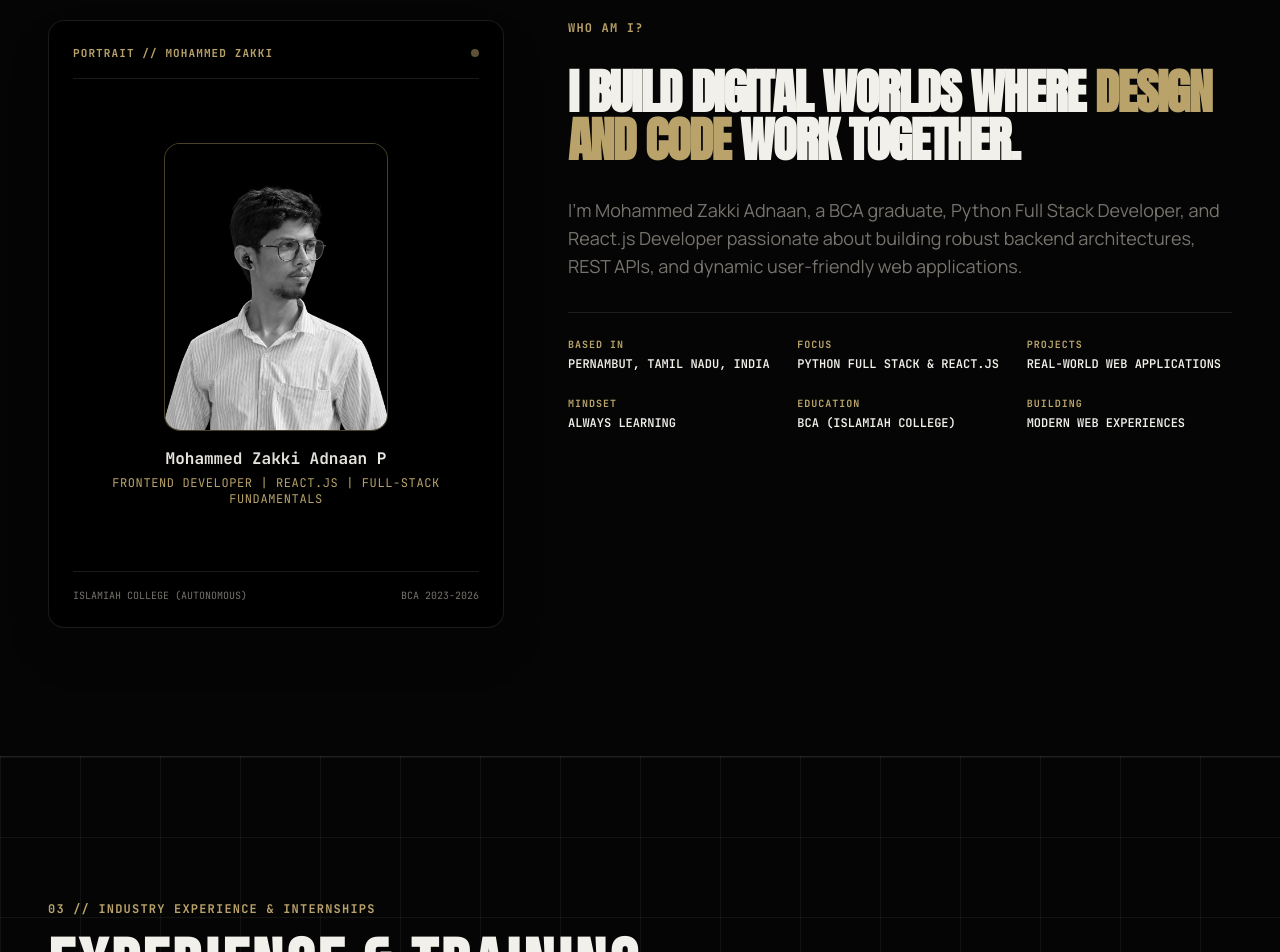
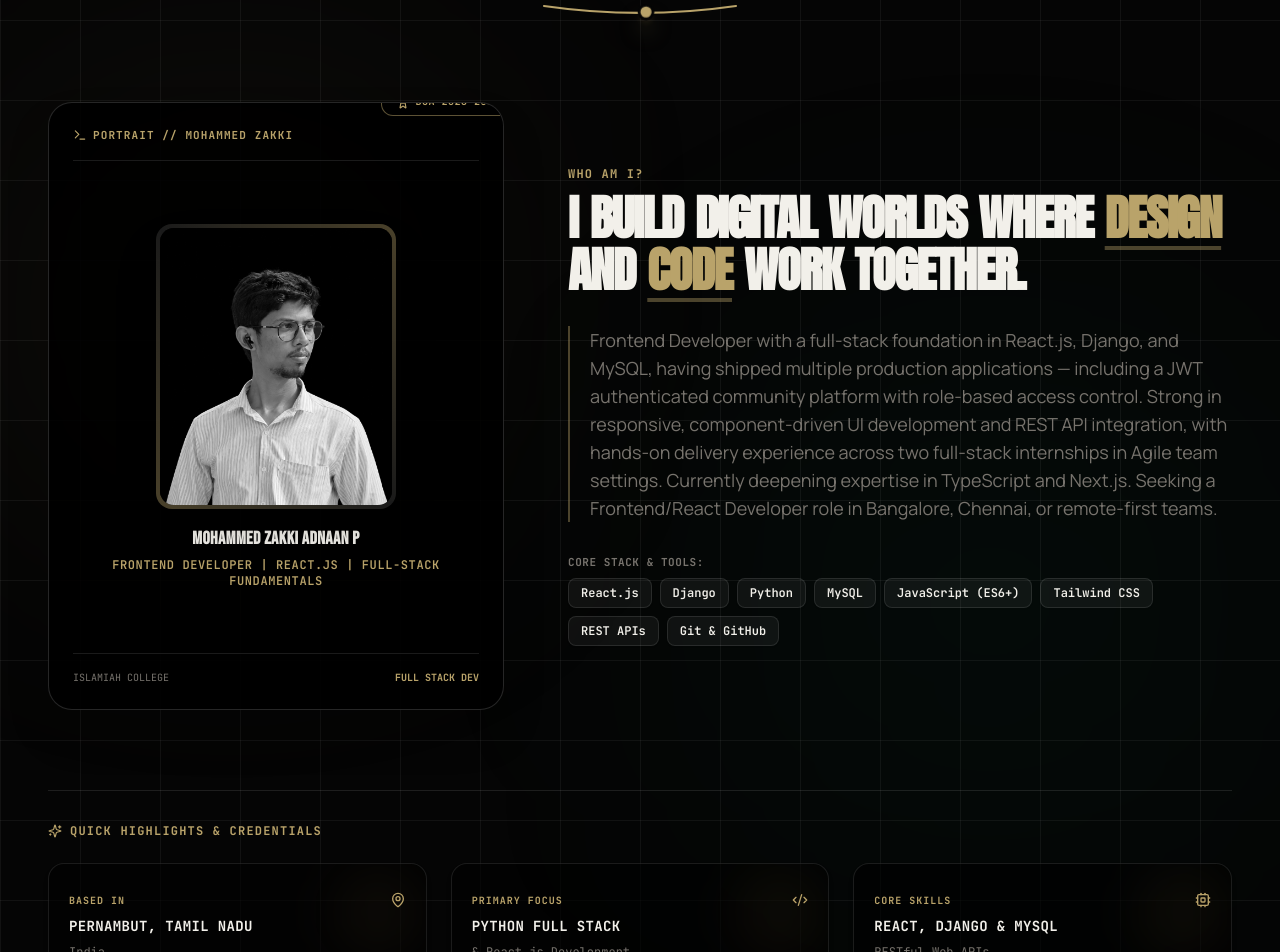
Before and after one commit to Zakki-05/zakki-s-new-portfolio, a React (Vite) app: page / in a window 1280 px wide. Shown: the part 1100-2052 px from the top of the page. Built offline with nearby package versions, Linux system fonts and the light colour scheme.

Commit message:
feat: add 3D tilt, word reveal, glow aura, and interactive cards to About page

```diff
--- a/src/components/AboutEditorial.jsx
+++ b/src/components/AboutEditorial.jsx
@@ -1,163 +1,304 @@
-import React, { useState } from 'react';
-import { motion } from 'framer-motion';
+import React, { useState, useRef } from 'react';
+import { motion, useScroll, useTransform } from 'framer-motion';
+import { MapPin, Code2, Sparkles, GraduationCap, Rocket, Brain, Cpu, Terminal, Award } from 'lucide-react';
 import { personalData } from '../data/portfolioData';
 
 export default function AboutEditorial() {
   const [imageError, setImageError] = useState(false);
+  const containerRef = useRef(null);
+
+  // 3D Card Hover Tilt State
+  const [rotateX, setRotateX] = useState(0);
+  const [rotateY, setRotateY] = useState(0);
+  const [glarePos, setGlarePos] = useState({ x: 50, y: 50 });
+
+  // Scroll animations
+  const { scrollYProgress } = useScroll({
+    target: containerRef,
+    offset: ["start end", "end start"]
+  });
+
+  const yParallax = useTransform(scrollYProgress, [0, 1], [-40, 40]);
+  const opacityFade = useTransform(scrollYProgress, [0, 0.2, 0.8, 1], [0.4, 1, 1, 0.4]);
+
+  const handleMouseMove = (e) => {
+    const card = e.currentTarget;
+    const rect = card.getBoundingClientRect();
+    const x = e.clientX - rect.left;
+    const y = e.clientY - rect.top;
+
+    const centerX = rect.width / 2;
+    const centerY = rect.height / 2;
+
+    const rX = ((y - centerY) / centerY) * -12;
+    const rY = ((x - centerX) / centerX) * 12;
+
+    setRotateX(rX);
+    setRotateY(rY);
+    setGlarePos({ x: (x / rect.width) * 100, y: (y / rect.height) * 100 });
+  };
+
+  const handleMouseLeave = () => {
+    setRotateX(0);
+    setRotateY(0);
+  };
+
+  // Words reveal array for headline animation
+  const statementWords = "I BUILD DIGITAL WORLDS WHERE DESIGN AND CODE WORK TOGETHER.".split(" ");
+
+  const cardStats = [
+    { label: "BASED IN", val: "PERNAMBUT, TAMIL NADU", sub: "India", icon: MapPin },
+    { label: "PRIMARY FOCUS", val: "PYTHON FULL STACK", sub: "& React.js Development", icon: Code2 },
+    { label: "CORE SKILLS", val: "REACT, DJANGO & MYSQL", sub: "RESTful Web APIs", icon: Cpu },
+    { label: "MINDSET", val: "ALWAYS LEARNING", sub: "Problem-Solving First", icon: Brain },
+    { label: "EDUCATION", val: "BCA GRADUATE", sub: "Islamiah College (2023-2026)", icon: GraduationCap },
+    { label: "BUILDING", val: "MODERN WEB APPS", sub: "Scalable & Responsive", icon: Rocket },
+  ];
 
   return (
-    <section id="about" className="relative py-24 sm:py-32 bg-primaryBlack text-primaryText overflow-hidden">
+    <section
+      ref={containerRef}
+      id="about"
+      className="relative py-28 sm:py-36 bg-primaryBlack text-primaryText overflow-hidden editorial-grid"
+    >
 
-      <div className="max-w-7xl mx-auto px-6 sm:px-12">
+      {/* Background Animated Glow Elements */}
+      <motion.div
+        style={{ y: yParallax, opacity: opacityFade }}
+        className="absolute top-1/4 left-10 w-96 h-96 bg-goldAccent/10 rounded-full blur-[140px] pointer-events-none"
+      />
+      <motion.div
+        style={{ y: useTransform(scrollYProgress, [0, 1], [40, -40]) }}
+        className="absolute bottom-1/4 right-10 w-[500px] h-[500px] bg-emerald-500/5 rounded-full blur-[160px] pointer-events-none"
+      />
 
-        {/* Section Header */}
-        <div className="flex flex-col items-center text-center space-y-2 mb-16">
-          <span className="font-mono text-xs font-bold uppercase tracking-widest text-mutedText">
-            02 // THE PERSON BEHIND THE WORK
-          </span>
+      <div className="max-w-7xl mx-auto px-6 sm:px-12 relative z-10 space-y-20">
 
-          <h2 className="font-headline text-5xl sm:text-6xl lg:text-7xl font-extrabold text-goldAccent tracking-wider uppercase">
+        {/* Section Header with Animated Gold Accent Line */}
+        <motion.div
+          initial={{ opacity: 0, y: 20 }}
+          whileInView={{ opacity: 1, y: 0 }}
+          viewport={{ once: true }}
+          transition={{ duration: 0.6 }}
+          className="flex flex-col items-center text-center space-y-3"
+        >
+          <div className="inline-flex items-center gap-2 px-3 py-1 rounded-full bg-goldAccent/10 border border-goldAccent/30 font-mono text-xs font-bold uppercase tracking-widest text-goldAccent">
+            <Sparkles className="w-3.5 h-3.5 animate-pulse" />
+            <span>02 // THE PERSON BEHIND THE WORK</span>
+          </div>
+
+          <h2 className="font-headline text-5xl sm:text-7xl lg:text-8xl font-black text-goldAccent tracking-wider uppercase leading-none">
             ABOUT ME
           </h2>
 
-          {/* Thin Curved Gold Line with Circular Point */}
-          <div className="relative w-48 sm:w-64 h-6 flex items-center justify-center my-1">
+          {/* Animated Gold Curved Line */}
+          <div className="relative w-56 sm:w-72 h-8 flex items-center justify-center my-1">
             <svg className="w-full h-full" viewBox="0 0 200 30" fill="none" xmlns="http://www.w3.org/2000/svg">
-              <path
+              <motion.path
+                initial={{ pathLength: 0 }}
+                whileInView={{ pathLength: 1 }}
+                viewport={{ once: true }}
+                transition={{ duration: 1.2, ease: "easeInOut" }}
                 d="M 10 15 Q 100 28 190 15"
                 stroke="#B9A36A"
-                strokeWidth="1.5"
+                strokeWidth="2"
                 strokeLinecap="round"
               />
             </svg>
-            <div className="absolute left-1/2 top-1/2 -translate-x-1/2 -translate-y-1/2 w-2.5 h-2.5 rounded-full bg-goldAccent border-2 border-primaryBlack shadow-md" />
+            <motion.div
+              animate={{ scale: [1, 1.4, 1] }}
+              transition={{ duration: 2, repeat: Infinity, ease: "easeInOut" }}
+              className="absolute left-1/2 top-1/2 -translate-x-1/2 -translate-y-1/2 w-3 h-3 rounded-full bg-goldAccent border-2 border-primaryBlack shadow-lg shadow-goldAccent/50"
+            />
           </div>
+        </motion.div>
+
+        {/* Asymmetric 2-Column Main Grid */}
+        <div className="grid lg:grid-cols-12 gap-12 lg:gap-16 items-center">
+
+          {/* Left Column: 3D Interactive Interactive Portrait Card */}
+          <motion.div
+            initial={{ opacity: 0, x: -40 }}
+            whileInView={{ opacity: 1, x: 0 }}
+            viewport={{ once: true }}
+            transition={{ duration: 0.8 }}
+            className="lg:col-span-5 relative perspective-1000"
+          >
+            <motion.div
+              onMouseMove={handleMouseMove}
+              onMouseLeave={handleMouseLeave}
+              style={{
+                transform: `rotateX(${rotateX}deg) rotateY(${rotateY}deg)`,
+                transition: 'transform 0.15s ease-out'
+              }}
+              data-cursor="card"
+              className="relative aspect-[3/4] max-w-sm mx-auto lg:max-w-none rounded-3xl bg-black/90 border border-white/15 overflow-hidden p-6 flex flex-col justify-between shadow-2xl group cursor-pointer select-none"
+            >
+              {/* Dynamic Mouse Glare Overlay */}
+              <div
+                className="absolute inset-0 pointer-events-none transition-opacity duration-300 opacity-0 group-hover:opacity-100"
+                style={{
+                  background: `radial-gradient(circle at ${glarePos.x}% ${glarePos.y}%, rgba(185, 163, 106, 0.15) 0%, transparent 60%)`
+                }}
+              />
+
+              {/* Top Card Bar */}
+              <div className="flex items-center justify-between border-b border-white/10 pb-4 relative z-10">
+                <span className="font-mono text-[11px] text-goldAccent font-bold uppercase tracking-widest flex items-center gap-1.5">
+                  <Terminal className="w-3.5 h-3.5" />
+                  PORTRAIT // MOHAMMED ZAKKI
+                </span>
+                <span className="w-2.5 h-2.5 rounded-full bg-goldAccent animate-ping" />
               </div>
 
-        {/* Asymmetric 2-Column Grid */}
-        <div className="grid lg:grid-cols-12 gap-10 lg:gap-16 items-start">
-
-          {/* Left Portrait Frame */}
-          <motion.div
-            initial={{ opacity: 0, y: 30 }}
-            whileInView={{ opacity: 1, y: 0 }}
-            viewport={{ once: true }}
-            transition={{ duration: 0.7 }}
-            className="lg:col-span-5 relative"
-          >
-            <div className="relative aspect-[3/4] max-w-sm mx-auto lg:max-w-none rounded-2xl bg-black border border-white/10 overflow-hidden p-6 flex flex-col justify-between group shadow-2xl">
-
-              {/* Top Frame Header */}
-              <div className="flex items-center justify-between border-b border-white/10 pb-4">
-                <span className="font-mono text-[11px] text-goldAccent font-bold uppercase tracking-widest">
-                  PORTRAIT // MOHAMMED ZAKKI
-                </span>
-                <span className="w-2 h-2 rounded-full bg-goldAccent animate-pulse" />
-              </div>
-
-              {/* Photo Display / Fallback Frame */}
-              <div className="my-auto py-2 font-mono text-xs text-mutedText text-center">
-                <div className="w-48 h-64 sm:w-56 sm:h-72 rounded-2xl border border-goldAccent/40 mx-auto overflow-hidden bg-black/90 shadow-2xl relative flex items-center justify-center group-hover:border-goldAccent transition-colors">
+              {/* Center Portrait Image Frame with Rotating Aura */}
+              <div className="my-auto py-4 relative z-10 text-center">
+                <div className="relative w-52 h-68 sm:w-60 sm:h-76 mx-auto rounded-2xl p-1 bg-gradient-to-tr from-goldAccent/40 via-white/10 to-goldAccent/40 shadow-2xl group-hover:from-goldAccent group-hover:to-goldAccent transition-all duration-500">
+                  <div className="w-full h-full rounded-[14px] overflow-hidden bg-primaryBlack relative flex items-center justify-center">
                     {!imageError ? (
                       <img
                         src="/profile.jpg"
                         alt={personalData.name}
                         onError={() => setImageError(true)}
-                      className="w-full h-full object-cover object-top filter grayscale hover:grayscale-0 transition-all duration-500 scale-[1.02] group-hover:scale-105"
+                        className="w-full h-full object-cover object-top filter grayscale group-hover:grayscale-0 transition-all duration-700 scale-[1.02] group-hover:scale-105"
                       />
                     ) : (
-                    <div className="w-full h-full flex flex-col items-center justify-center text-goldAccent font-headline text-5xl font-black bg-primaryBlack">
+                      <div className="w-full h-full flex flex-col items-center justify-center text-goldAccent font-headline text-6xl font-black bg-primaryBlack">
                         ZA
                       </div>
                     )}
                   </div>
+                </div>
 
                 <div className="space-y-1 mt-4">
-                  <p className="text-primaryText font-bold text-base">{personalData.name}</p>
-                  <p className="text-goldAccent text-xs uppercase tracking-wider">{personalData.title}</p>
+                  <p className="text-primaryText font-bold text-lg font-headline tracking-wide uppercase">{personalData.name}</p>
+                  <p className="text-goldAccent font-mono text-xs font-semibold uppercase tracking-wider">{personalData.title}</p>
                 </div>
               </div>
 
-              {/* Bottom Frame Footer */}
-              <div className="border-t border-white/10 pt-4 flex items-center justify-between font-mono text-[10px] text-mutedText uppercase">
-                <span>ISLAMIAH COLLEGE (AUTONOMOUS)</span>
+              {/* Floating Interactive Badge Pinned on Card */}
+              <motion.div
+                animate={{ y: [0, -6, 0] }}
+                transition={{ duration: 3, repeat: Infinity, ease: "easeInOut" }}
+                className="absolute -top-3 -right-3 z-20 px-3.5 py-1.5 rounded-xl bg-black/90 border border-goldAccent/50 text-goldAccent font-mono text-[10px] font-bold uppercase tracking-wider shadow-xl flex items-center gap-1.5 backdrop-blur-md"
+              >
+                <Award className="w-3.5 h-3.5 text-goldAccent" />
                 <span>BCA 2023-2026</span>
-              </div>
+              </motion.div>
+
+              {/* Bottom Card Footer */}
+              <div className="border-t border-white/10 pt-4 flex items-center justify-between font-mono text-[10px] text-mutedText uppercase relative z-10">
+                <span>ISLAMIAH COLLEGE</span>
+                <span className="text-goldAccent font-bold">FULL STACK DEV</span>
               </div>
             </motion.div>
+          </motion.div>
 
-          {/* Right Content */}
+          {/* Right Column: Dynamic Text Reveal & Content */}
           <motion.div
-            initial={{ opacity: 0, y: 30 }}
-            whileInView={{ opacity: 1, y: 0 }}
+            initial={{ opacity: 0, x: 40 }}
+            whileInView={{ opacity: 1, x: 0 }}
             viewport={{ once: true }}
-            transition={{ duration: 0.7, delay: 0.15 }}
+            transition={{ duration: 0.8, delay: 0.2 }}
             className="lg:col-span-7 space-y-8"
           >
+            <div className="space-y-3">
               <span className="font-mono text-xs uppercase tracking-widest text-goldAccent font-bold block">
                 WHO AM I?
               </span>
 
-            {/* Large Statement with mixed white & gold */}
-            <h3 className="font-display text-2xl sm:text-4xl lg:text-5xl font-black text-primaryText uppercase leading-tight tracking-tight">
-              I BUILD DIGITAL WORLDS WHERE <span className="text-goldAccent">DESIGN AND CODE</span> WORK TOGETHER.
+              {/* Animated Word-by-Word Headline Statement */}
+              <h3 className="font-display text-3xl sm:text-4xl lg:text-5xl font-black text-primaryText uppercase leading-tight tracking-tight flex flex-wrap gap-x-3 gap-y-1">
+                {statementWords.map((word, idx) => (
+                  <motion.span
+                    key={idx}
+                    initial={{ opacity: 0, y: 15 }}
+                    whileInView={{ opacity: 1, y: 0 }}
+                    viewport={{ once: true }}
+                    transition={{ duration: 0.4, delay: idx * 0.04 }}
+                    className={word === "DESIGN" || word === "CODE" ? "text-goldAccent font-extrabold underline decoration-goldAccent/40 underline-offset-8" : ""}
+                  >
+                    {word}
+                  </motion.span>
+                ))}
               </h3>
+            </div>
 
-            <p className="text-mutedText text-base sm:text-lg font-body leading-relaxed">
-              I'm Mohammed Zakki Adnaan, a BCA graduate, Python Full Stack Developer, and React.js Developer passionate about building robust backend architectures, REST APIs, and dynamic user-friendly web applications.
+            {/* Paragraph Bio */}
+            <p className="text-mutedText text-base sm:text-lg font-body leading-relaxed border-l-2 border-goldAccent/40 pl-5">
+              {personalData.fullBio}
             </p>
 
-            {/* Bottom Information Grid */}
-            <div className="grid grid-cols-2 sm:grid-cols-3 gap-6 pt-6 border-t border-white/10 font-mono">
-
-              <div className="space-y-1">
-                <span className="text-[10px] text-goldAccent font-bold uppercase tracking-widest block">
-                  BASED IN
+            {/* Interactive Tech Badge Pills */}
+            <div className="space-y-2">
+              <span className="font-mono text-[11px] text-mutedText uppercase tracking-wider block font-bold">
+                CORE STACK & TOOLS:
               </span>
-                <p className="text-xs font-semibold text-primaryText">PERNAMBUT, TAMIL NADU, INDIA</p>
+              <div className="flex flex-wrap gap-2">
+                {["React.js", "Django", "Python", "MySQL", "JavaScript (ES6+)", "Tailwind CSS", "REST APIs", "Git & GitHub"].map((tech, idx) => (
+                  <motion.span
+                    key={tech}
+                    initial={{ opacity: 0, scale: 0.9 }}
+                    whileInView={{ opacity: 1, scale: 1 }}
+                    viewport={{ once: true }}
+                    transition={{ duration: 0.3, delay: idx * 0.05 }}
+                    whileHover={{ scale: 1.08, backgroundColor: "rgba(185, 163, 106, 0.15)", borderColor: "#B9A36A" }}
+                    className="px-3 py-1.5 rounded-lg bg-white/5 border border-white/10 text-xs font-mono text-primaryText font-semibold transition-all cursor-pointer shadow-sm"
+                  >
+                    {tech}
+                  </motion.span>
+                ))}
               </div>
-
-              <div className="space-y-1">
-                <span className="text-[10px] text-goldAccent font-bold uppercase tracking-widest block">
-                  FOCUS
-                </span>
-                <p className="text-xs font-semibold text-primaryText">PYTHON FULL STACK & REACT.JS</p>
-              </div>
-
-              <div className="space-y-1">
-                <span className="text-[10px] text-goldAccent font-bold uppercase tracking-widest block">
-                  PROJECTS
-                </span>
-                <p className="text-xs font-semibold text-primaryText">REAL-WORLD WEB APPLICATIONS</p>
-              </div>
-
-              <div className="space-y-1">
-                <span className="text-[10px] text-goldAccent font-bold uppercase tracking-widest block">
-                  MINDSET
-                </span>
-                <p className="text-xs font-semibold text-primaryText">ALWAYS LEARNING</p>
-              </div>
-
-              <div className="space-y-1">
-                <span className="text-[10px] text-goldAccent font-bold uppercase tracking-widest block">
-                  EDUCATION
-                </span>
-                <p className="text-xs font-semibold text-primaryText">BCA (ISLAMIAH COLLEGE)</p>
-              </div>
-
-              <div className="space-y-1">
-                <span className="text-[10px] text-goldAccent font-bold uppercase tracking-widest block">
-                  BUILDING
-                </span>
-                <p className="text-xs font-semibold text-primaryText">MODERN WEB EXPERIENCES</p>
-              </div>
-
             </div>
 
           </motion.div>
 
         </div>
 
+        {/* Bottom Interactive 6-Card Info Grid */}
+        <div className="pt-8 border-t border-white/10 space-y-6">
+          <div className="flex items-center justify-between">
+            <span className="font-mono text-xs text-goldAccent font-bold uppercase tracking-widest flex items-center gap-2">
+              <Sparkles className="w-3.5 h-3.5" />
+              QUICK HIGHLIGHTS & CREDENTIALS
+            </span>
+          </div>
+
+          <div className="grid grid-cols-1 sm:grid-cols-2 lg:grid-cols-3 gap-6 font-mono">
+            {cardStats.map((item, idx) => {
+              const IconComp = item.icon;
+              return (
+                <motion.div
+                  key={item.label}
+                  initial={{ opacity: 0, y: 25 }}
+                  whileInView={{ opacity: 1, y: 0 }}
+                  viewport={{ once: true }}
+                  transition={{ duration: 0.5, delay: idx * 0.08 }}
+                  whileHover={{ y: -5, backgroundColor: "#0E0E0E" }}
+                  className="p-5 rounded-2xl bg-black/60 border border-white/10 space-y-2 group transition-all shadow-md relative overflow-hidden"
+                >
+                  <div className="absolute top-0 right-0 w-24 h-24 bg-goldAccent/5 rounded-full blur-xl group-hover:bg-goldAccent/15 transition-all" />
+
+                  <div className="flex items-center justify-between">
+                    <span className="text-[10px] text-goldAccent font-bold uppercase tracking-widest">
+                      {item.label}
+                    </span>
+                    <IconComp className="w-4 h-4 text-goldAccent group-hover:scale-110 transition-transform" />
+                  </div>
+
+                  <p className="text-sm font-bold text-primaryText tracking-wide uppercase">
+                    {item.val}
+                  </p>
+
+                  <p className="text-xs text-mutedText">
+                    {item.sub}
+                  </p>
+                </motion.div>
+              );
+            })}
+          </div>
+        </div>
+
       </div>
     </section>
   );
--- a/src/index.css
+++ b/src/index.css
@@ -47,6 +47,10 @@ html.lenis, html.lenis body {
     linear-gradient(to bottom, rgba(17, 17, 17, 0.05) 1px, transparent 1px);
 }
 
+.perspective-1000 {
+  perspective: 1000px;
+}
+
 /* Custom Scrollbar */
 ::-webkit-scrollbar {
   width: 6px;
```
Lines whose indentation alone changed are shown as unchanged.
